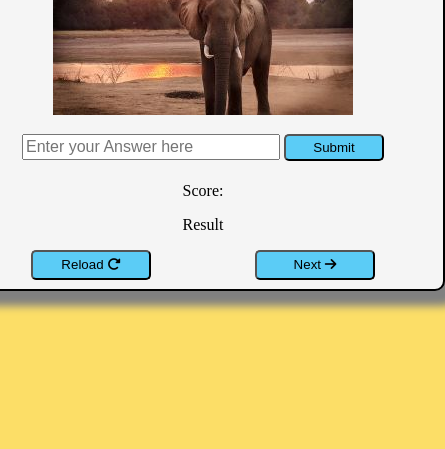
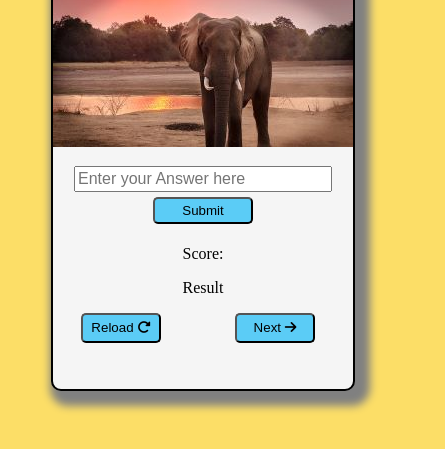
Before and after one commit to msnirmal/Project2, a plain HTML site: page index.html in a window 390 px wide. Shown: the part 211-660 px from the top of the page, 445 px wide, since content can reach past the window. Drawn offline with Linux system fonts and the light colour scheme.

Commit message:
Add media queries to make the website responsive

```diff
--- a/assets/css/style.css
+++ b/assets/css/style.css
@@ -70,5 +70,41 @@ body{
     margin-right: 50px;
     margin-left: 10px;
 
+  }
 
+  @media screen and (max-width: 580px) {
+    .quiz-area{
+    width: 350px;
+    height: 470px;
+    }
+
+    #next {
+      margin-right: 20px;
+      width: 100px;
+    }
+    #reload {
+      margin-right: 20px;
+      margin-bottom: 5px;
+      width: 100px;
+    }
+
+    #submit {
+      margin-top: 5px;
+    }
   }
+
+  @media screen and (max-width: 400px) {
+
+   .quiz-area {
+      width: 300px;
+      height: 500px;
+      margin-left: 100px;
+   }
+
+   #next {
+      width: 80px;
+   }
+
+   #reload {
+    width: 80px;
+  }
--- a/assets/js/script.js
+++ b/assets/js/script.js
@@ -48,12 +48,12 @@ const animalImages = [
   let currentIndex = 0;
   let score = 0;
 
-  // Display the current riddle and reset the input field
+  // Display the quiz and reset the input field
 
   function showquiz() {
   document.getElementById("quiz-image").src = animalImages[currentIndex].questionimage;
   document.getElementById("guess").value = "";
-  alert(instructions)
+
   }
 
   //** Validate user answer against correct answer and update score */
@@ -97,5 +97,4 @@ const animalImages = [
 
   }
 
-  //** start the quiz */
   showquiz();
```
Also changed, not shown: index.html (line endings or trailing spaces).
